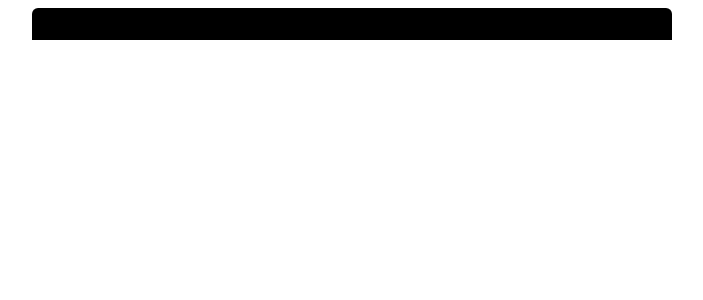
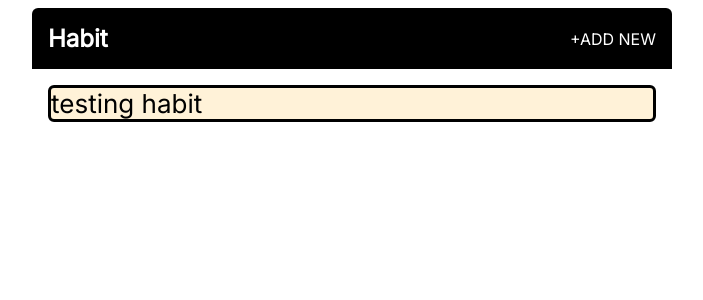
Before and after one commit to Giorgi-Ato/Flask_habit_tracker, a Flask app: page / in a window 1280 px wide. Shown: the top 300 px of the page, without its empty margins (288-991 px from the left). Run offline with Flask 2, Linux system fonts and the light colour scheme.

Commit message:
displaying and saving habits functionality

```diff
--- a/app.py
+++ b/app.py
@@ -1,11 +1,18 @@
-from flask import Flask, render_template
+from flask import Flask, render_template, request
 
 app = Flask(__name__)
 
+habits = ["testing habit"]
+
+
+
 @app.route('/')
 def index():
-    return render_template('index.html', title='Habit Tracker - Home')
+    return render_template('index.html', habits=habits, title='Habit Tracker - Home')
+
 
 @app.route("/add", methods=['GET', 'POST'])
 def add_habit():
+    if request.method == 'POST':
+        habits.append(request.form.get('habit'))
     return render_template('add_habit.html', title='Habit Tracker - Add Habit')
--- a/static/css/main.css
+++ b/static/css/main.css
@@ -28,7 +28,7 @@ body {
 .header__link {
   text-decoration: none;
   color: inherit;
-  transition: color 0.1s ease-in-out;
+  transition: color 0.15s ease-in-out;
 }
 
 .header__link:hover {
--- a/templates/add_habit.html
+++ b/templates/add_habit.html
@@ -3,6 +3,8 @@
 {% block main_content %}
 
     <form class="form" method="POST">
+        <textarea class="form__input" id="habit" name="habit" rows="3" placeholder="Add a new daily habit"></textarea>
+        <button class="form__button" type="submit">ADD</button>
     </form>
 
 {% endblock %}
--- a/templates/index.html
+++ b/templates/index.html
@@ -1,6 +1,13 @@
 {% extends "layout.html" %}
 
 {% block main_content %}
-    <section>
+    <section class="habit-list">
+        {% for habit in habits %}
+            <div class="habit">
+                <p class="habit__name">
+                    {{ habit }}
+                </p>
+            </div>
+        {% endfor %}
     </section>
 {% endblock %}
--- a/templates/layout.html
+++ b/templates/layout.html
@@ -13,6 +13,10 @@
 
     <body>
         <header class="header">
+            <h1 class="header__logo"><a href="{{ url_for('index') }}" class="header__link">Habit</a></h1>
+            {% if "add" not in request.endpoint %}
+                <a href="{{ url_for('add_habit') }}" class="header__link">+ADD NEW</a>
+            {% endif %}
         </header>
 
         <main class="main">
```
